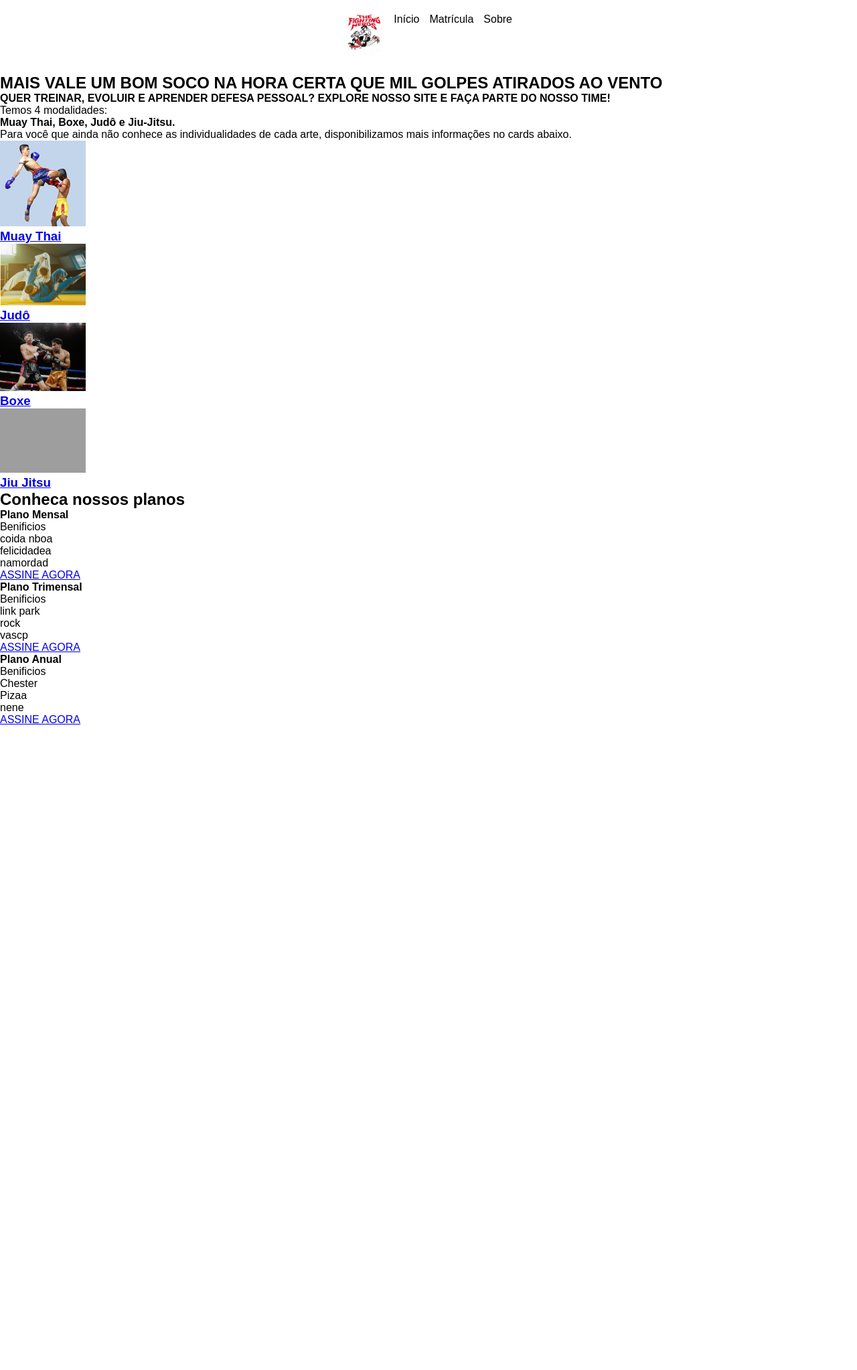
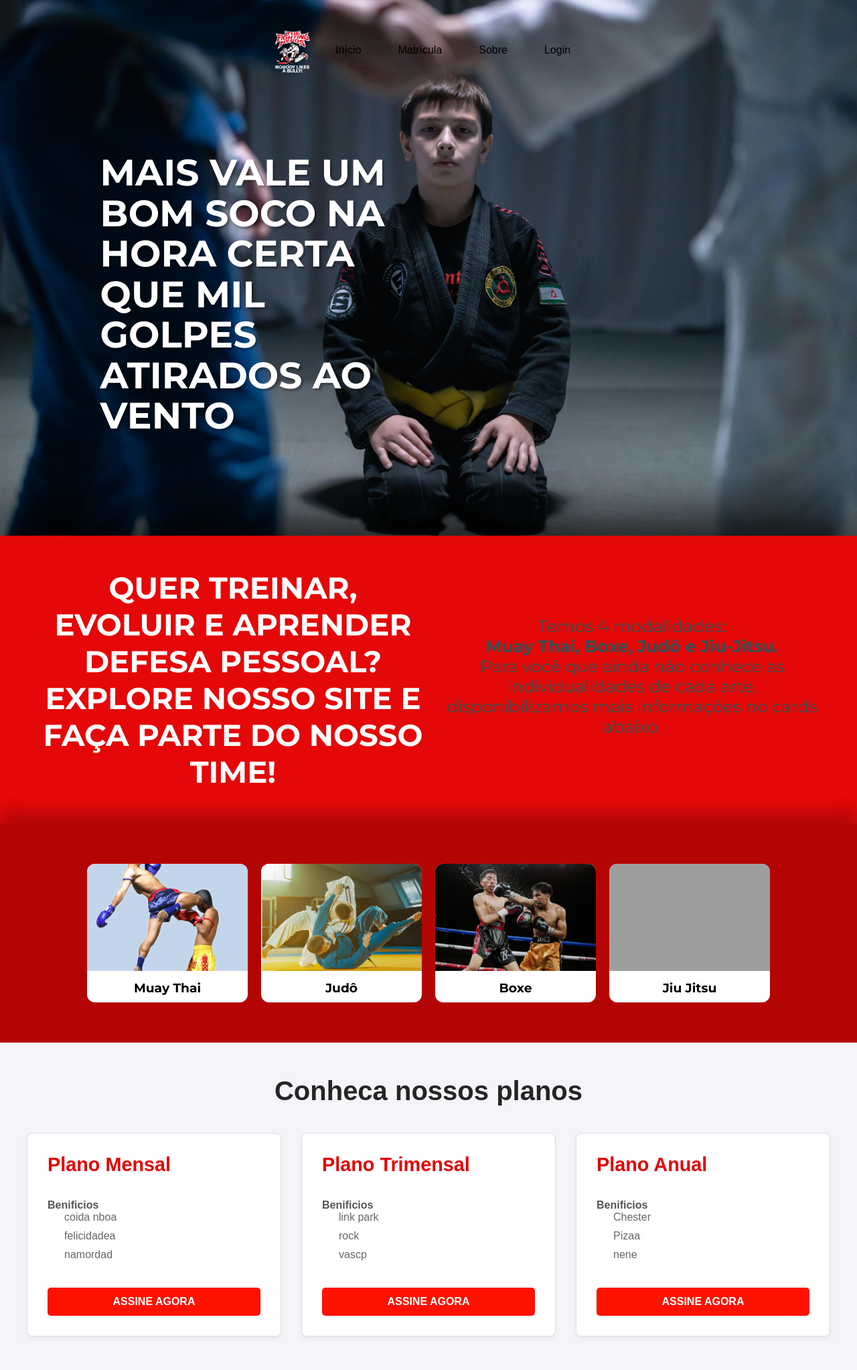
Before and after one commit to enricollopes/ProjetoWebDev, a Flask app: page / in a window 1280 px wide. Shown: the whole page at 67% size. Before the commit the page ends 1082 px from the top, so only its background shows below. Run offline with Flask 3, Linux system fonts and the light colour scheme; grey boxes are pictures that could not be loaded.

Commit message:
feat: criação do css etemplate login e suas rotas

```diff
--- a/data/dados.csv
+++ b/data/dados.csv
@@ -0,0 +1 @@
+nome, email, cpf , sexo , modalidade , plano
--- a/marcial/__init__.py
+++ b/marcial/__init__.py
@@ -2,4 +2,6 @@ from flask import Flask
 
 app = Flask(__name__)
 
+app.config['SECRET_KEY'] = 'vasco1898'
+
 from marcial import routes
--- a/marcial/routes.py
+++ b/marcial/routes.py
@@ -1,19 +1,110 @@
-from flask import render_template, url_for, redirect, session, request
+from flask import render_template, url_for, redirect, session, request, flash
+
+import csv
+
+import os
 
 from marcial import app
+
+
 
 
 @app.route("/")
 def home():
     return render_template("index.html")
 
-@app.route("/cadastro")
+@app.route('/login')
+def login ():
+    return render_template('login.html')
+
+@app.route('/autenticar', methods = ['POST'])
+def autenticar_login():
+    email_digitado = request.form['email']
+    cpf_digitado = request.form['cpf']
+
+    caminho_arquivo = os.path.join('data' , 'cadastros.csv')
+    usuario_existente = False
+
+
+    with open(caminho_arquivo, mode= 'r' , newline='', encoding='utf-8') as arquivo_csv:
+        leitor = csv.reader(arquivo_csv)
+        next(leitor)
+
+        for linha in leitor:
+            email_salvo = linha[1]
+            cpf_salvo = linha[2]
+
+            if email_salvo == email_digitado and cpf_salvo == cpf_digitado:
+                usuario_existente == True
+                break
+    if usuario_existente:
+        return redirect(url_for('home'))
+    else:
+        return redirect(url_for('login'))
+@app.route("/cadastro_usuario")
 def cadastro():
 
     plano_selecionado = request.args.get('plano')
 
+    if plano_selecionado:
+        nome_plano = plano_selecionado.capitalize()
+        id_plano = plano_selecionado
+    else:
+        nome_plano = "nennhum"
+        id_plano = ''
 
-    return render_template('cadastro.html', nome_plano = plano_selecionado.capitalize(), plano_id = plano_selecionado)
+
+
+
+    return render_template('cadastro.html', nome_plano = nome_plano, plano_id = id_plano)
+
+@app.route('/cadastro', methods =['POST'])
+def salvar_cadastro():
+    nome = request.form['nome_usuario']
+    email = request.form['email']
+    cpf = request.form['cpf']
+    plano = request.form['plano_final']
+
+    if usuario_existente(cpf , email):
+
+        flash('CPF ou email existente')
+
+        return redirect(url_for('cadastro', plano=plano))
+
+    sexo = request.form['sexo']
+    modalidade = request.form['modalidade']
+
+
+    dados = [nome , email , cpf , sexo , modalidade , plano]
+
+    caminho_arquivo = os.path.join('data', 'cadastros.csv')
+
+
+    with open(caminho_arquivo, 'a', newline='', encoding='utf-8') as arquivo_csv:
+        escritor_csv = csv.writer(arquivo_csv)
+        escritor_csv.writerow(dados)
+
+    return redirect(url_for('home'))
+
+def usuario_existente(cpf , email):
+
+    caminho_arquivo = os.path.join('data', 'cadastros.csv')
+
+    if not os.path.exists(caminho_arquivo):
+        return False
+
+    with open(caminho_arquivo , mode ='r', newline='', encoding='utf-8') as arquivo_csv:
+        leitor = csv.reader(arquivo_csv)
+        next(leitor)
+
+        for linha in leitor:
+            email_existe = linha[1]
+            cpf_existe = linha[2]
+
+            if cpf_existe == cpf or email_existe == email:
+                return True
+
+    return False
 
 
 @app.route('/sobre')
--- a/marcial/static/css/style.css
+++ b/marcial/static/css/style.css
@@ -2,7 +2,133 @@
     margin: 0;
     padding: 0;
     box-sizing: border-box;
+
 }
+.hero {
+    height: 100vh;
+    background-image: url('/static/images/dojo.jpg');
+    background-size: cover;
+    background-position: center;
+}
+.herotexto {
+    position: absolute;
+    top: 55%;
+    left: 7%;
+    transform: translateY(-50%);
+    max-width: 500px;
+    padding-left: 60px;
+}
+
+.herotexto h1 {
+    font-family: 'Montserrat', sans-serif;
+    font-weight: 700;
+    font-size: 55px;
+    font-weight: bolder;
+    color: white;
+    line-height: 1.1;
+    text-shadow: 3px 3px 3px rgba(0, 0, 0, 0.3);
+}
+
+.low {
+    background-color: #e40808;
+    padding: 50px 0;
+    color: #334f53;
+    text-align: center;
+    font-family: 'Montserrat', sans-serif;
+    display: flex;
+    gap: 20px;
+    box-shadow: 0 -40px 80px rgba(0,0,0,0.8);
+}
+.conteudo1{
+    flex: 1;
+    font-size: 45px;
+    font-family: 'Montserrat';
+    font-weight: bold;
+    max-width: 45%;
+    margin-left: 60px;
+    color: white;
+}
+.conteudo2{
+    flex: 1;
+    font-size: 25px;
+    margin-top: 70px;
+    max-width: 45%;
+
+}
+
+.logo {
+    transform: translateY(5px);
+    height: 70px;
+}
+
+.menu {
+    display: flex;
+    align-items: center;
+    gap: 30px;
+    color:white;
+}
+
+.topo {
+    margin-top: 20px;
+    position: absolute;
+    top: 0;
+    width: 100%;
+    padding: 20px 40px;
+    display: flex;
+    justify-content: center;
+}
+
+.menu a {
+    color: rgb(255, 255, 255);
+    text-decoration: none;
+    margin: 0 20px;
+    font-size: 14px;
+}
+
+.menu a:hover {
+    color: #df0909;
+}
+.lower{
+    background-color: #b40505;
+    box-shadow: 0 -20px 20px rgba(0,0,0,0.2)
+}
+.cards {
+    display: flex;
+    gap: 20px;
+    justify-content: center;
+    padding: 60px 0;
+}
+.cards .card {
+    width: 240px;
+    text-align: center;
+    border-radius: 12px;
+    overflow: hidden;
+    background: white;
+    text-decoration: none;
+    color: black;
+    transition: transform .3s, box-shadow .3s;
+}
+
+.cards .card img {
+    width: 100%;
+    height: 160px;
+    object-fit: cover;
+}
+
+.cards .card h3 {
+    margin: 10px 0;
+    font-weight: 600;
+    font-family: 'Montserrat';
+}
+
+.cards .card:hover {
+    transform: scale(1.06);
+    box-shadow: 0 10px 25px rgba(0,0,0,0.4);
+}
+
+
+
+
 
 
 .cards img {
@@ -16,19 +142,7 @@ body {
     font-family: Arial, sans-serif;
 }
 
-.topo {
 
-    top: 0;
-    left: 0;
-    width: 100%;
-    padding: 15px 20px;
-    background-color: #fff;
-    display: flex;
-    flex-direction: column;
-    align-items: center;
-    gap: 15px;
-    z-index: 1000;
-}
 
 .logo {
     height: 50px;
@@ -51,7 +165,7 @@ main {
     padding-bottom: 60px;
 }
 .cards {
-    width: 10%;
+    width: 100%;
 
 }
 
@@ -78,3 +192,85 @@ footer {
         font-size: 16px;
     }
 }
+
+.planos {
+    width: 100%;
+    padding: 50px 20px;
+    text-align: center;
+    background-color: #f4f4f9;
+}
+
+.planos h2 {
+    font-size: 2.5rem;
+    margin-bottom: 40px;
+    color: #272424;
+}
+
+.planos-container {
+    display: flex;
+    justify-content: center;
+    align-items: stretch;
+    flex-wrap: wrap;
+    gap: 30px;
+    max-width: 1200px;
+    margin: 0 auto;
+}
+
+.plano-card {
+    background-color: #ffffff;
+    border: 1px solid #ddd;
+    border-radius: 8px;
+    padding: 30px;
+    flex-basis: 300px;
+    flex-grow: 1;
+    box-shadow: 0 4px 8px rgba(0, 0, 0, 0.05);
+    text-align: left;
+    display: flex;
+    flex-direction: column;
+}
+
+.plano-card h4 {
+    font-size: 1.8rem;
+    color: #e20404;
+    margin-bottom: 15px;
+}
+
+.plano-card p {
+    font-weight: bold;
+    color: #555;
+    margin-top: 20px;
+}
+
+.plano-card ul {
+    list-style: none;
+    padding: 0;
+    margin-bottom: 30px;
+    flex-grow: 1;
+}
+
+.plano-card li {
+    margin-bottom: 10px;
+    color: #666;
+    position: relative;
+    padding-left: 25px;
+}
+
+
+
+
+.plano-card a {
+    display: block;
+    background-color: #ff1100;
+    color: #ffffff;
+    text-decoration: none;
+    padding: 12px 20px;
+    border-radius: 5px;
+    text-align: center;
+    font-weight: bold;
+    margin-top: auto;
+    transition: background-color 0.3s ease;
+}
+
+.plano-card a:hover {
+    background-color: #db3518;
+}
--- a/marcial/templates/base.html
+++ b/marcial/templates/base.html
@@ -17,6 +17,8 @@
                 <a href="{{url_for('home')}}">Início</a>
                 <a href="matricula.html">Matrícula</a>
                 <a href="{{url_for('sobre')}}">Sobre</a>
+                <a href="{{url_for('login')}}"> Login</a>
+
         </nav>
     </header>
     {% block content%}
--- a/marcial/templates/index.html
+++ b/marcial/templates/index.html
@@ -17,6 +17,7 @@
                 <a href="#inicio">Início</a>
                 <a href="matricula.html">Matrícula</a>
                 <a href="{{url_for('sobre')}}">Sobre</a>
+                <a href="{{url_for('login')}}"> Login</a>
         </nav>
     </header>
     <section class="hero" id="inicio">
```
Also changed, not shown: data/cadastros.csv (added, +8 -0 lines), marcial/static/css/cadastro.css (added, +57 -0 lines), marcial/static/css/login.css (added, +48 -0 lines), marcial/templates/cadastro.html (+25 -4 lines), marcial/templates/login.html (added, +29 -0 lines).
